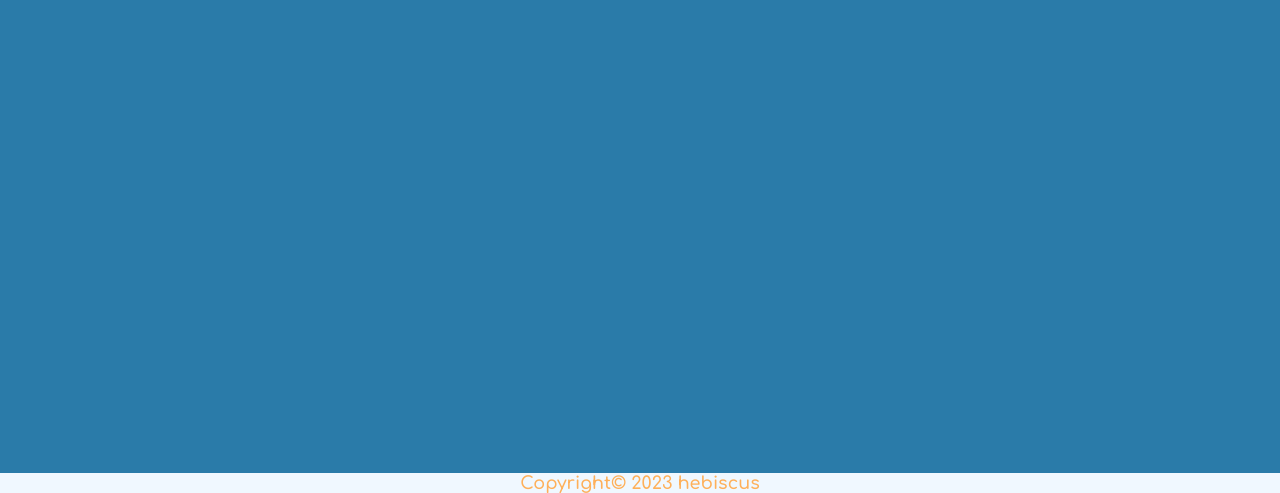
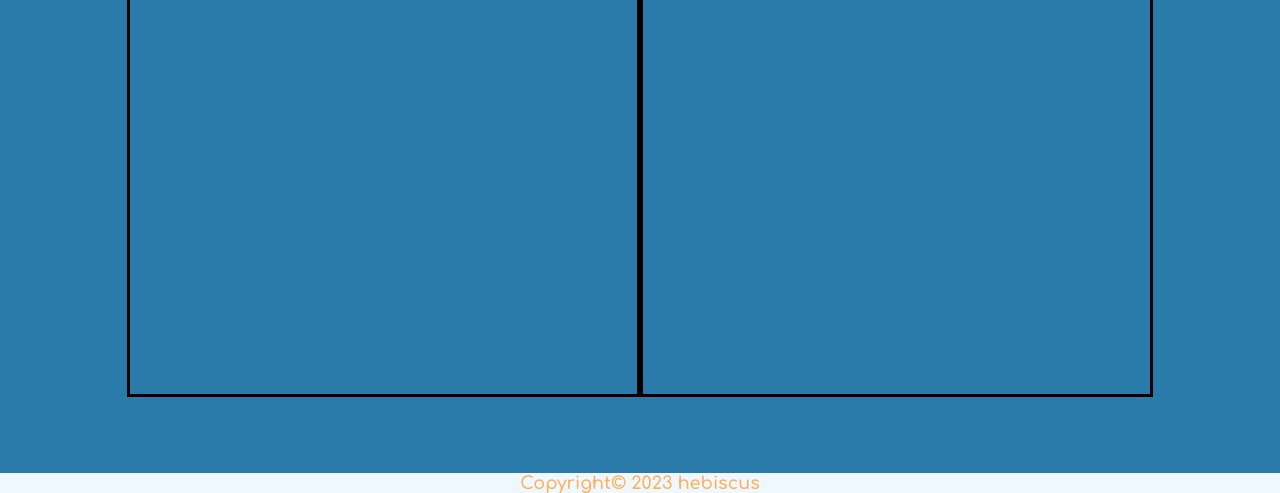
Before and after one commit to hebiscus/battleship, a website built with webpack: page src/index.html in a window 1280 px wide. Shown: the part 307-800 px from the top of the page. Built offline with nearby package versions, Linux system fonts and the light colour scheme.

Commit message:
boards zone basic layout

```diff
--- a/src/style.css
+++ b/src/style.css
@@ -47,7 +47,6 @@ p {
 .placement-div {
     width: 50%;
     height: 16%;
-    border: solid red;
     text-align: center;
     color: white;
     font-size: 2rem;
@@ -77,6 +76,25 @@ p {
 #main-gamezone {
     height: 50%;
     display: flex;
+    justify-content: space-between;
+}
+
+.player-ships-left {
+    width: 10%;
+}
+
+.player-board {
+    width: 40%;
+    border: solid black;
+}
+
+.computer-board {
+    width: 40%;
+    border: solid black;
+}
+
+.computer-ships-left {
+    width: 10%;
 }
 
 #footer {
```
